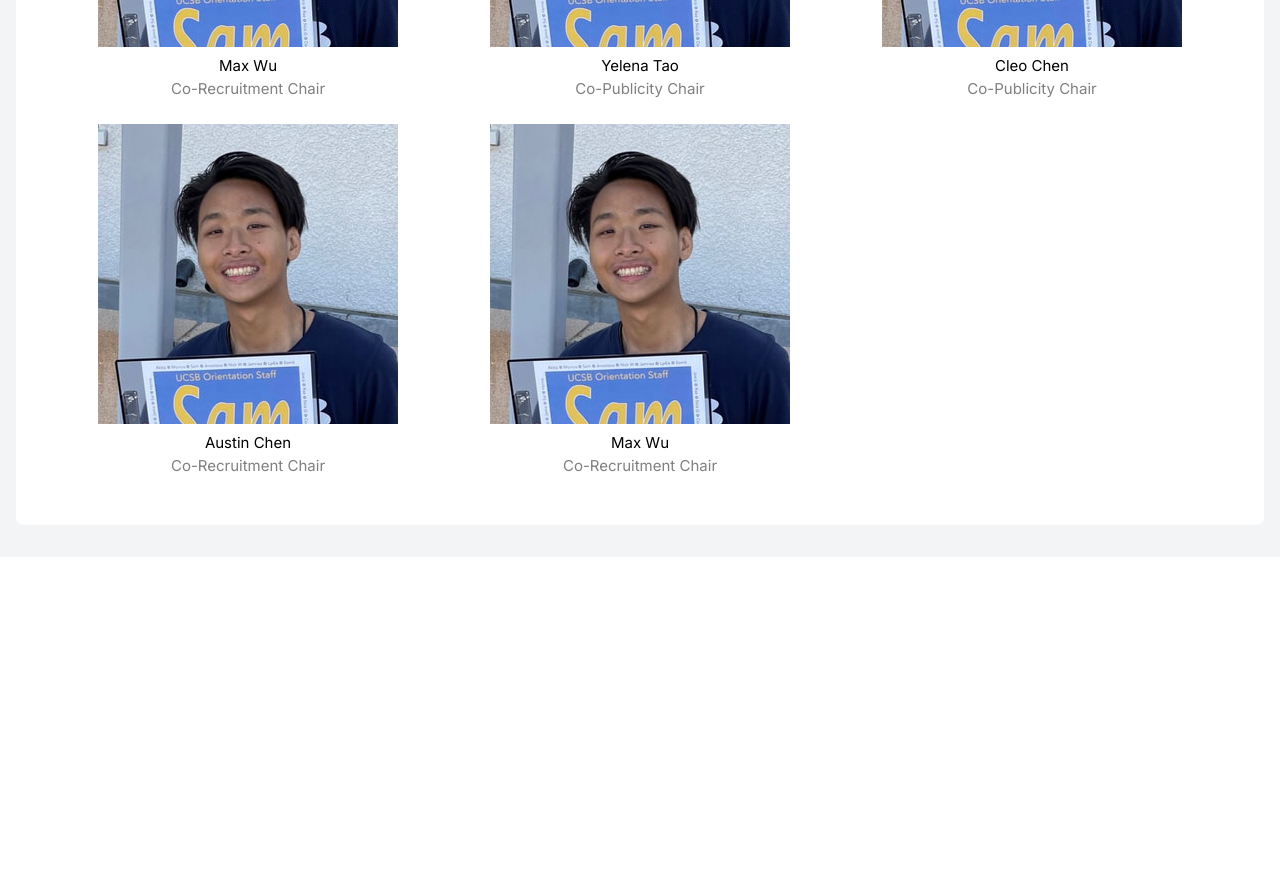
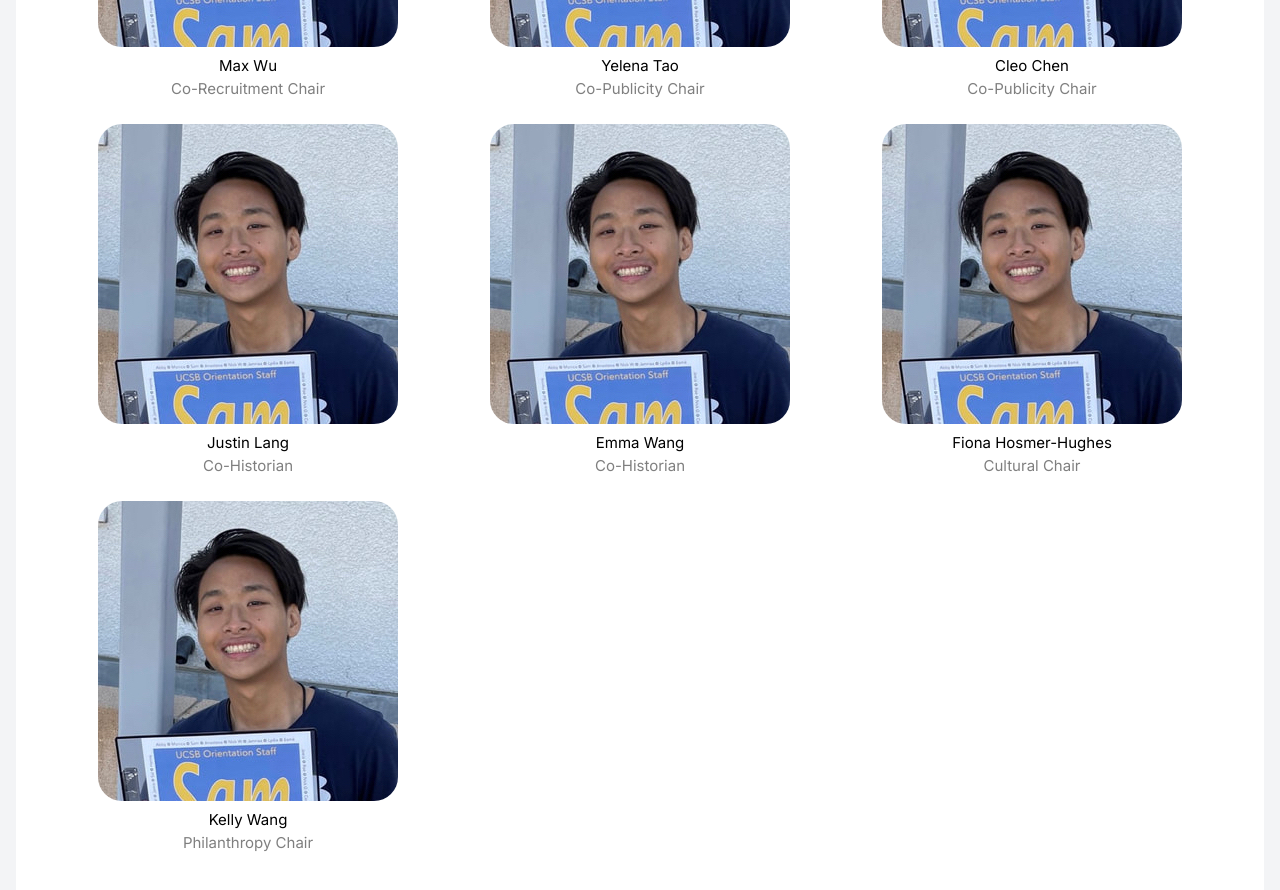
Before and after one commit to UCSBTASA/UCSBTASA.github.io, a Next.js app: page /staff in a window 1280 px wide. Shown: the part 1700-2590 px from the top of the page. Before the commit the page ends 2257 px from the top, so only its background shows below. Built offline with nearby package versions, Linux system fonts and the light colour scheme.

Commit message:
Rounding Borders

```diff
--- a/app/staff/page.tsx
+++ b/app/staff/page.tsx
@@ -78,14 +78,26 @@ const staffMembers = [
   },
   {
     id: 13,
-    name: "Austin Chen",
-    position: "Co-Recruitment Chair",
+    name: "Justin Lang",
+    position: "Co-Historian",
     imageUrl: "/staff_photos/sam-staff-photo_orig.jpeg",
   },
   {
     id: 14,
-    name: "Max Wu",
-    position: "Co-Recruitment Chair",
+    name: "Emma Wang",
+    position: "Co-Historian",
+    imageUrl: "/staff_photos/sam-staff-photo_orig.jpeg",
+  },
+  {
+    id: 15,
+    name: "Fiona Hosmer-Hughes",
+    position: "Cultural Chair",
+    imageUrl: "/staff_photos/sam-staff-photo_orig.jpeg",
+  },
+  {
+    id: 16,
+    name: "Kelly Wang",
+    position: "Philanthropy Chair",
     imageUrl: "/staff_photos/sam-staff-photo_orig.jpeg",
   },
 ];
@@ -107,7 +119,7 @@ const StaffPage = () => {
                     alt={staff.name}
                     width={300}
                     height={300}
-                    className="max-w-[100%] w-auto mx-auto mb-2"
+                    className="max-w-[100%] w-auto mx-auto mb-2 rounded-3xl"
                   />
                 </div>
                 <h2 className="text-black text-[0.9375rem]">{staff.name}</h2>
```
